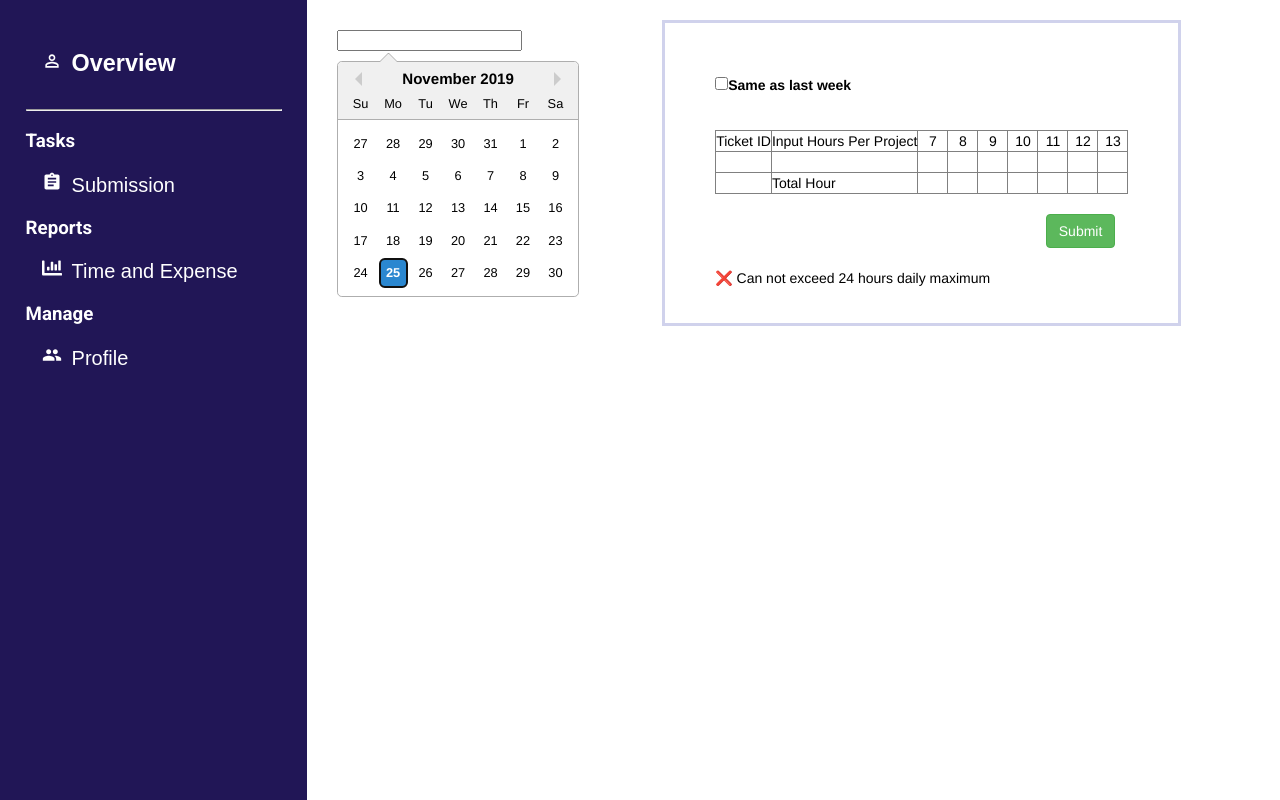
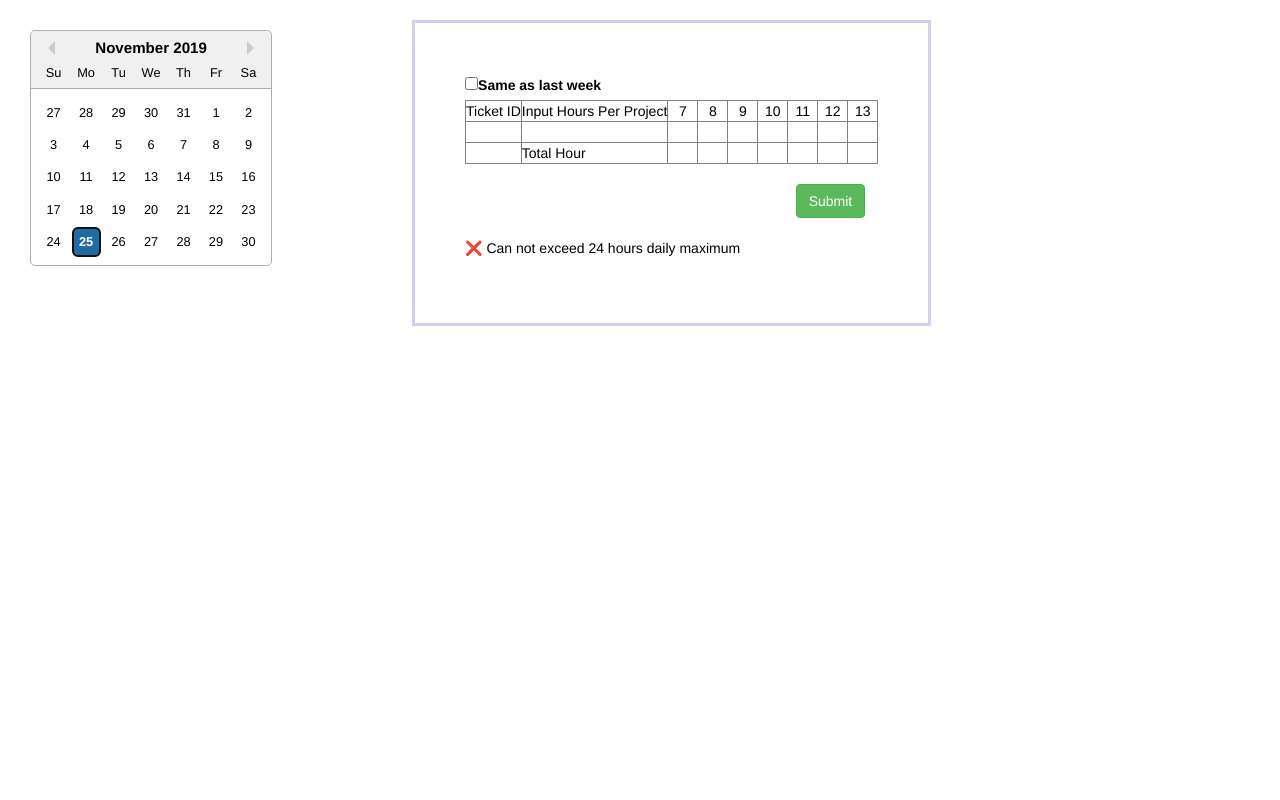
Before and after one commit to Jarxi/Oben, a React (Create React App) app in the folder client/: page /submission in a window 1280 px wide. Built offline with nearby package versions, Linux system fonts and the light colour scheme.

Commit message:
fix: invitation status log css

```diff
--- a/client/src/CSS/SetUpPage.css
+++ b/client/src/CSS/SetUpPage.css
@@ -1,6 +1,6 @@
 .invite-form {
     width: 35%;
-    margin-left: 40px;
+    margin-left: 70px;
     margin-top: 40px;
     float: left;
 }
@@ -8,6 +8,6 @@
 .invitationStatusBox {
     width: 50%;
     float: right;
-    margin-top: 50px;
+    margin-top: 80px;
 
 }
--- a/client/src/CSS/SubmissionTable.css
+++ b/client/src/CSS/SubmissionTable.css
@@ -1,15 +1,18 @@
-table {
+table.timetable {
     margin-top: 30px;
     border-collapse: collapse;
     white-space: nowrap;
 }
 
-th, td {
+.submissionSection td,
+.submissionSection th {
+    border: 1px solid grey;
+}
+td.date {
     border: 1px solid grey;
 }
 
-
-table td.date {
+td.date {
     width: 30px;
     text-align: center;
 }
--- a/client/src/Components/InvitationStatusBox.js
+++ b/client/src/Components/InvitationStatusBox.js
@@ -13,7 +13,7 @@ class InvitationStatusBox extends React.Component {
         const users = this.props.users;
         return(
             <div className="bootstrap-iso invitationStatusBox">
-                <table className="table">
+                <table className="table table-striped">
                     <thead>
                         <th scope="col">Name</th>
                         <th scope="col">Email</th>
--- a/client/src/Components/MainContent.js
+++ b/client/src/Components/MainContent.js
@@ -5,6 +5,7 @@ import { TiCog } from "react-icons/ti";
 import { NavLink } from 'react-router-dom';
 import SetUpPage from '../Pages/SetUpPage'
 import Dashboard from '../Pages/Dashboard';
+import SubmissionPage from '../Pages/SubmissionPage'
 
 class MainContent extends React.Component {
 
@@ -21,6 +22,7 @@ class MainContent extends React.Component {
 
           {window === "overview" && <Dashboard/>}
           {window === "setUp" && <SetUpPage/>}
+          {window === "submission" && <SubmissionPage/>}
         </div>
     );
   }
--- a/client/src/Components/SubmissionTable.js
+++ b/client/src/Components/SubmissionTable.js
@@ -1,12 +1,7 @@
 import React from 'react';
-import { MdPersonOutline, MdPersonAdd } from "react-icons/md";
-import { TiThumbsUp } from "react-icons/ti";
-import { FaAddressBook, FaChartBar } from "react-icons/fa";
 import '../CSS/Home.css'
 import '../CSS/SubmissionTable.css';
 import '../CSS/bootstrap/css/bootstrap-iso.css';
-import DatePicker from "react-datepicker";
-import "react-datepicker/dist/react-datepicker.css";
 class SubmissionTable extends React.Component {
   constructor(){
     super();
--- a/client/src/Pages/SubmissionPage.js
+++ b/client/src/Pages/SubmissionPage.js
@@ -6,36 +6,26 @@ import "react-datepicker/dist/react-datepicker.css";
 import "../CSS/SubmissionPage.css";
 
 class HomePage extends React.Component {
-  state = {
-    startDate: new Date()
-  };
+  constructor(props){
+    super(props)
+    this.state = {
+      startDate: new Date()
+    }
+    this.handleChange = this.handleChange.bind(this)
+  }
 
   handleChange = date => {
     this.setState({
       startDate: date
     });
   };
-  constructor(props){
-    super(props)
-    this.state = {
-      selected: "overview"
-    }
-    this.handleItemSelect = this.handleItemSelect.bind(this)
-  }
 
-  handleItemSelect(item) {
-    this.setState({
-      selected: item
-    })
-  }
   render(){
-
     return (
         <div class="row">
-          <Sidebar selectCallback={this.handleItemSelect}/>
           <div class='datePick'>
             <DatePicker
-                open = {true}
+                inline = {true}
                 selected={this.state.startDate}
                 onChange={this.handleChange}
             />
```
